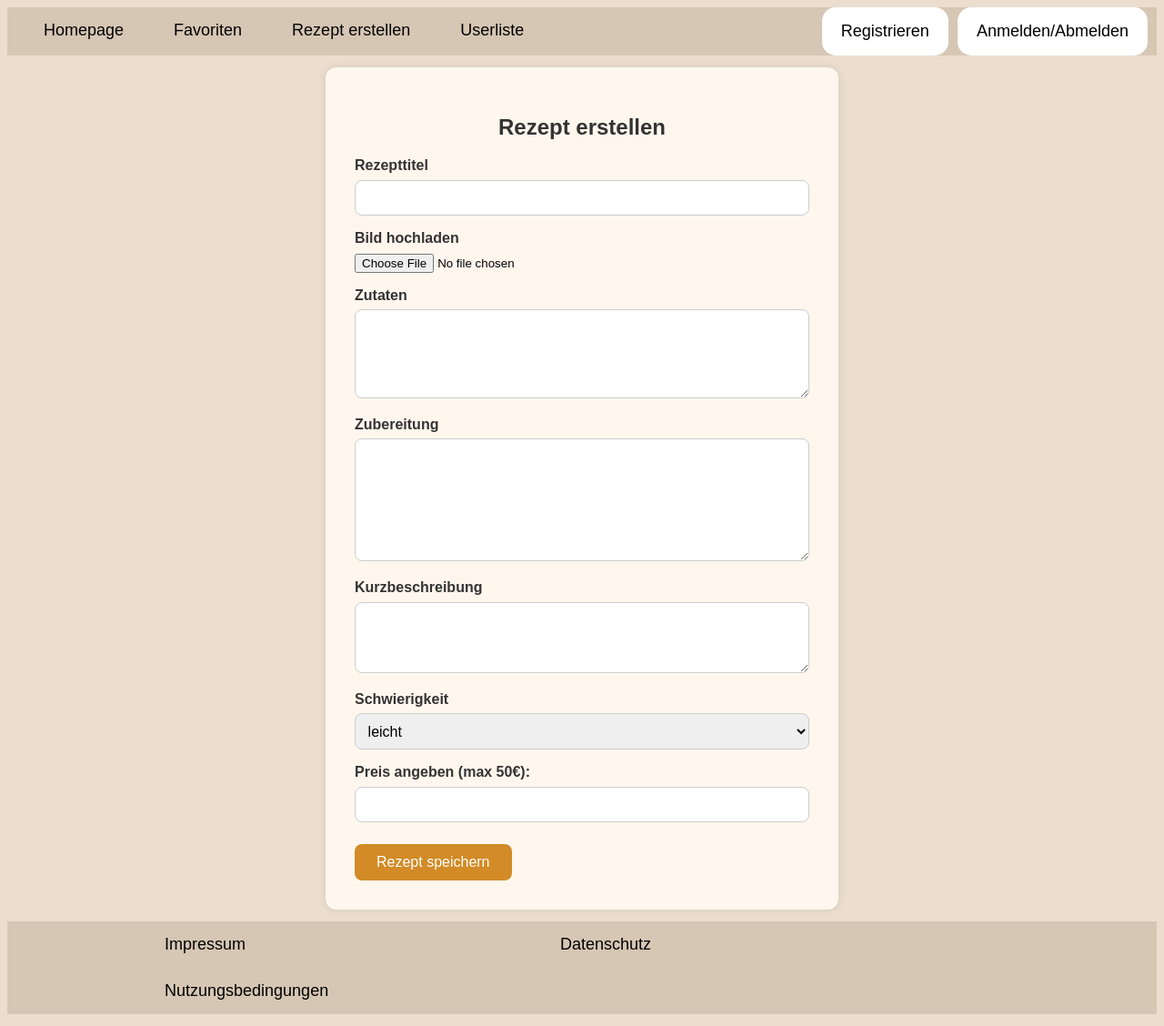
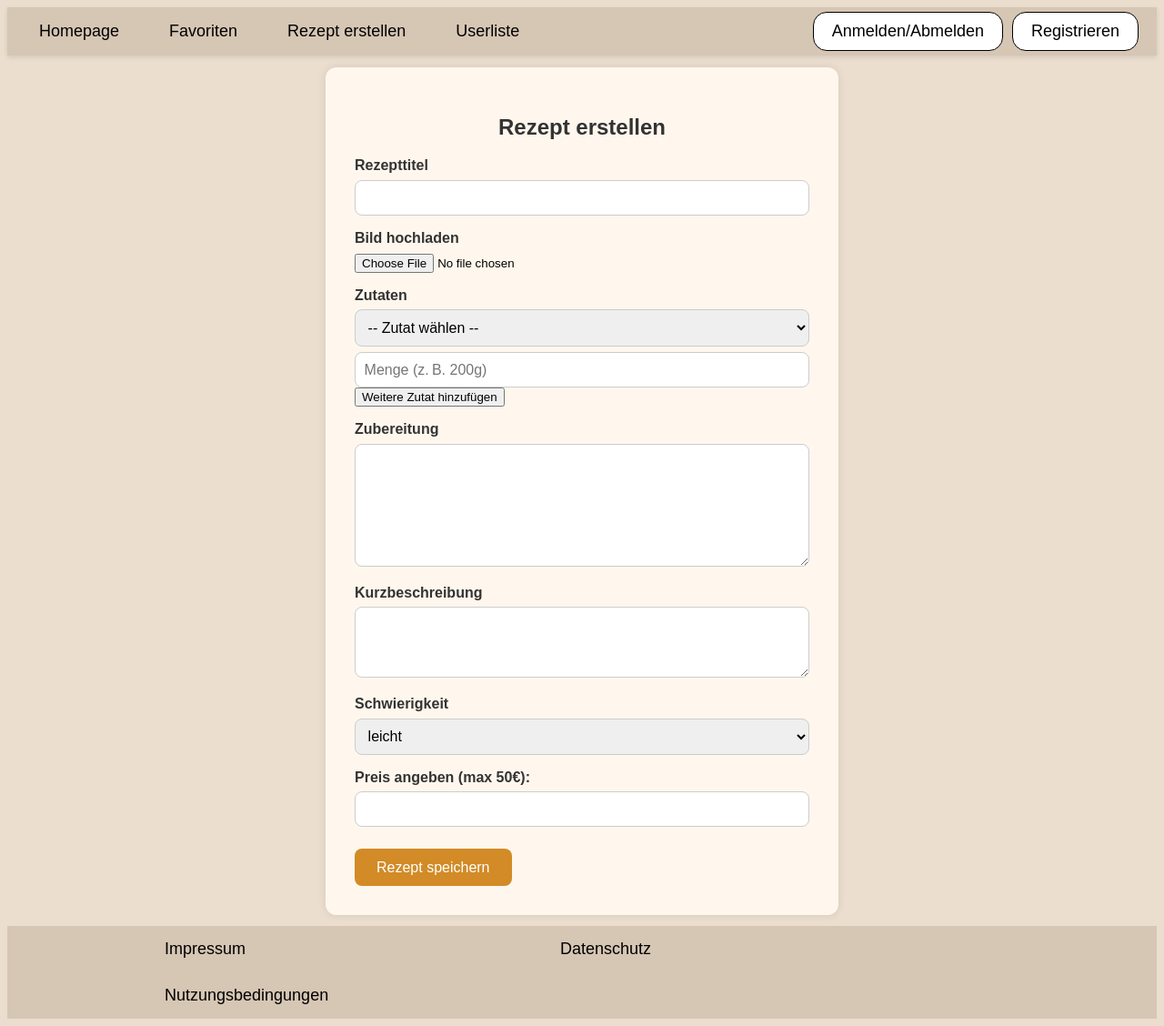
Before and after one commit to cln34/RezeptWebsite, a PHP site: page /rezeptErstellen.php in a window 1280 px wide. Shown: the whole page at 91% size. Run offline with PHP 8.4, Linux system fonts and the light colour scheme.

Commit message:
Header überarbeitet

```diff
--- a/css/header.css
+++ b/css/header.css
@@ -1,41 +1,69 @@
-.header .navbar ul {
-  list-style-type: none;
-  background-color: #D6C6B4;
+/* Sticky Header */
+.header {
+  position: sticky;
+  top: 0;
+  z-index: 1000;
+  width: 100%;
+  box-shadow: 0 2px 5px rgba(0, 0, 0, 0.1);
+  background-color: #D6C6B4; /* Hintergrundfarbe für den Header */
+}
+
+/* Flexbox für die Navbar */
+ .navbar {
+  display: flex;
+  justify-content: space-between;
+  align-items: center;
+  padding: 1px 20px;
+}
+
+/* Links auf der linken Seite */
+.navbar .left-links {
+  display: flex;
+  list-style: none;
   padding: 0;
   margin: 0;
-  overflow: hidden;
-  position: sticky;
 }
 
-.header .navbar a {
+.navbar .left-links li {
+  margin-right: 25px; /* Abstand zwischen den Links */
+}
+
+.navbar .left-links li a {
   color: black;
   text-decoration: none;
   display: block;
   text-align: center;
   font-size: large;
   padding: 15px;
+}
+
+.navbar .left-links li:hover a {
+  background-color: #dac0a2; /* Hover-Effekt für Links */
+}
+
+/* Buttons auf der rechten Seite */
+.navbar .right-buttons {
+  display: flex;
+  list-style: none;
+  padding: 0;
   margin: 0;
 }
 
-.header .navbar li {
-  float: left;
-  margin-left: 25px;
+.navbar .right-buttons li {
+  margin-left: 10px; /* Abstand zwischen den Buttons */
 }
 
-.header .navbar li:hover {
-  background-color: #dac0a2;
+.navbar .right-buttons li a {
+  display: inline-block;
+  padding: 10px 20px;
+  background-color: white;
+  color: black;
+  font-size: large;
+  text-decoration: none;
+  border-radius: 15px;
+  border: 1px solid black;
 }
 
-.header .navbar button {
-  float: right;
-  font-size: medium;
-  background-color: white;
-  color: black;
-  border-radius: 15px;
-  margin-right: 10px;
-  border: none;
+.navbar .right-buttons li a:hover {
+  background-color: lightgray; /* Hover-Effekt für Buttons */
 }
-
-.header .navbar button:hover {
-  background-color: lightgray;
-}
--- a/php/header.php
+++ b/php/header.php
@@ -1,13 +1,15 @@
-  <header class="header">
-    <nav class="navbar">
-      <ul>
-        <li> <a href="index.php">Homepage</a> </li>
-        <li> <a href="favoriten.php">Favoriten</a> </li>
-        <li> <a href="rezeptErstellen.php">Rezept erstellen</a> </li>
-        <li> <a href="userliste.php">Userliste</a> </li>
+<header class="header">
+  <nav class="navbar">
+    <ul class="left-links">
+      <li><a href="index.php">Homepage</a></li>
+      <li><a href="favoriten.php">Favoriten</a></li>
+      <li><a href="rezeptErstellen.php">Rezept erstellen</a></li>
+      <li><a href="userliste.php">Userliste</a></li>
+    </ul>
 
-        <button> <a href="anmeldung.php">Anmelden/Abmelden</a> </button>
-        <button> <a href="registrierung.php">Registrieren</a> </button>
-      </ul>
-    </nav>
-  </header>
+    <ul class="right-buttons">
+      <li><a href="anmeldung.php" class="button-link">Anmelden/Abmelden</a></li>
+      <li><a href="registrierung.php" class="button-link">Registrieren</a></li>
+    </ul>
+  </nav>
+</header>
--- a/rezeptErstellen.php
+++ b/rezeptErstellen.php
@@ -27,7 +27,32 @@
             <input type="file" id="bild" name="bild" accept="image/*" />
 
             <label for="zutaten">Zutaten</label>
-            <textarea id="zutaten" name="zutaten" rows="4" required></textarea>
+            <div id="zutaten-container">
+                <div class="zutat-eintrag">
+                    <select name="zutaten[]" required>
+                        <option value="">-- Zutat wählen --</option>
+                        <option value="Mehl">Mehl</option>
+                        <option value="Zucker">Zucker</option>
+                        <option value="Eier">Eier</option>
+                        <option value="Milch">Milch</option>
+                        <option value="Butter">Butter</option>
+                        <option value="Salz">Salz</option>
+                        <option value="Pfeffer">Pfeffer</option>
+                        <option value="Olivenöl">Olivenöl</option>
+                        <option value="Sahne">Sahne</option>
+                        <option value="Hefe">Hefe</option>
+                        <option value="Backpulver">Backpulver</option>
+                        <option value="Vanillezucker">Vanillezucker</option>
+                        <option value="Zimt">Zimt</option>
+                        <!-- Weitere Zutaten hier -->
+                    </select>
+                    <input type="text" name="mengen[]" placeholder="Menge (z. B. 200g)" required>
+                </div>
+            </div>
+
+            <!-- Button zum Hinzufügen einer weiteren Zutat -->
+            <!-- Funktion addZutat() später bei JavaScript einfügen-->
+            <button type="button" onclick="addZutat()">Weitere Zutat hinzufügen</button>
 
             <label for="anleitung">Zubereitung</label>
             <textarea id="anleitung" name="anleitung" rows="6" required></textarea>
```
